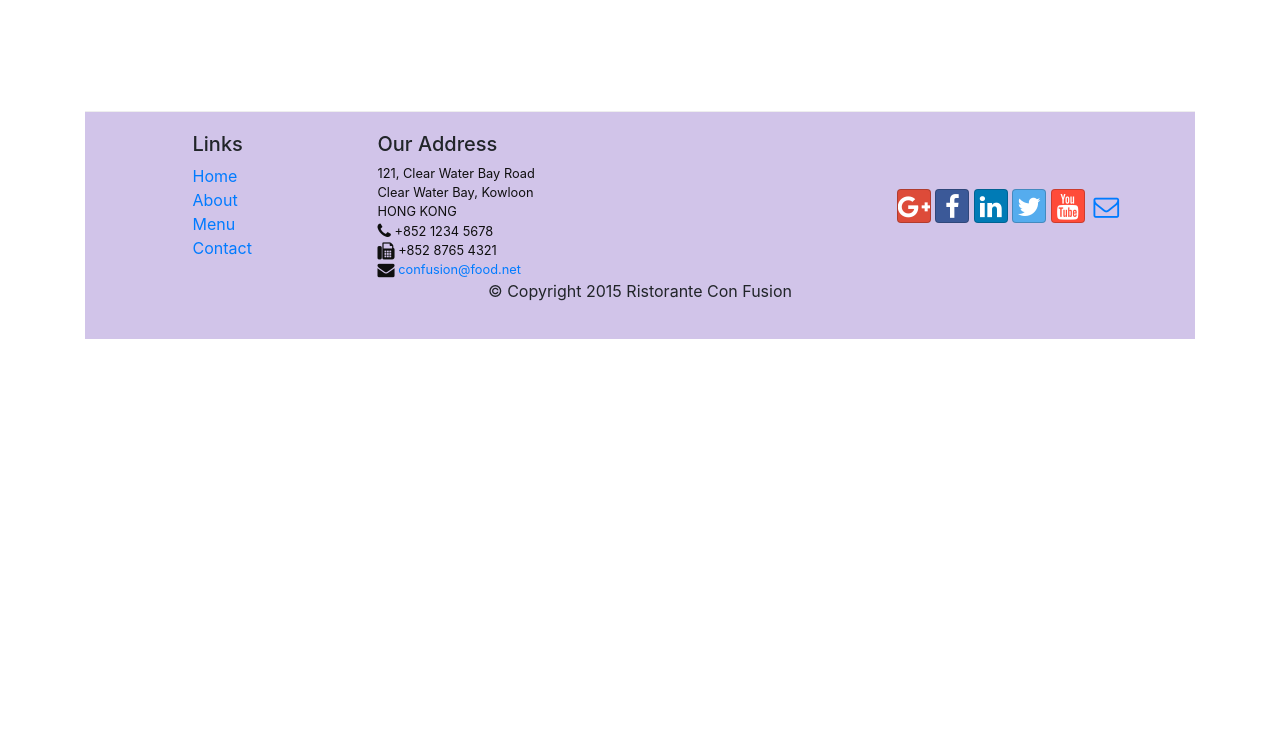
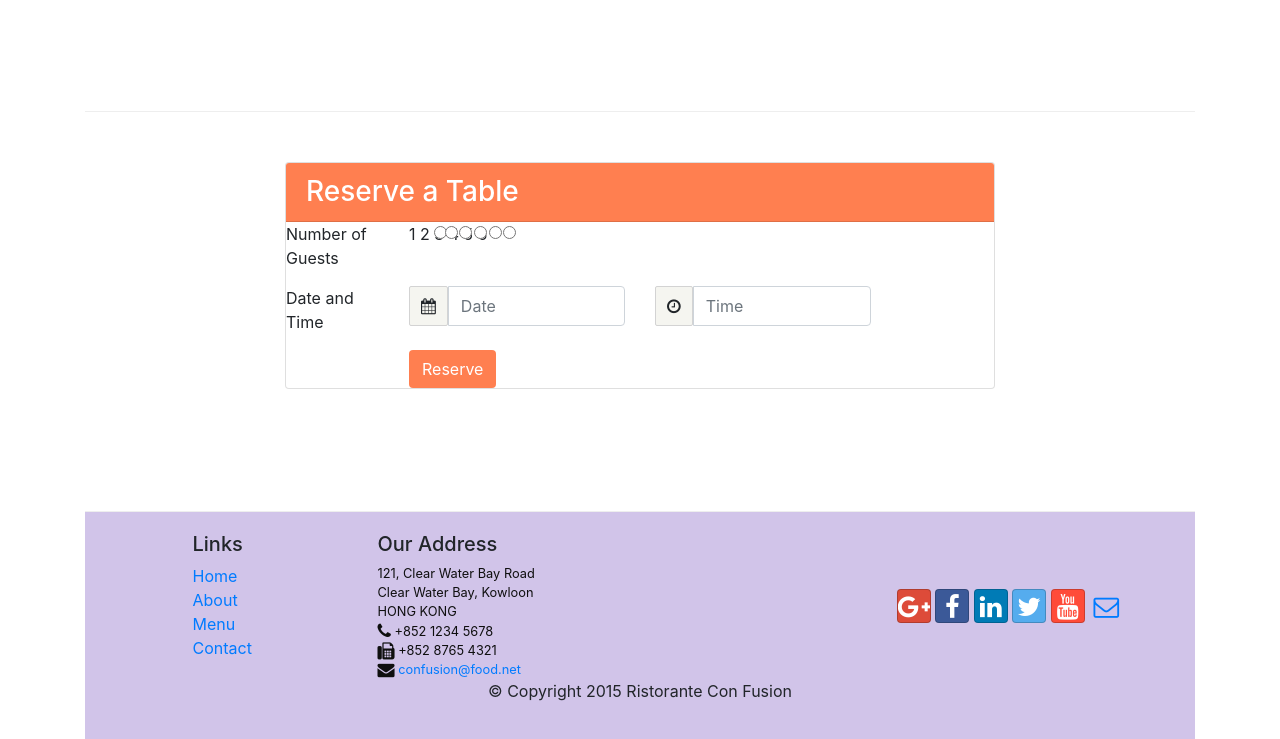
Before and after one commit to OlgaAk/crsra, a website: page index.html in a window 1280 px wide. Shown: the part 1401-2140 px from the top of the page. Before the commit the page ends 1740 px from the top, so only its background shows below. Drawn offline with nearby package versions, Linux system fonts and the light colour scheme.

Commit message:
reserve table

```diff
--- a/css/styles.css
+++ b/css/styles.css
@@ -37,3 +37,19 @@ body {
 .navbar-inverse {
     background-color: #512DA8;
 }
+
+.fa-calendar, .fa-clock-o {
+    background-color: #f5f5f0;
+    border: solid 1px lightgray;
+    padding: 11px;
+    border-radius: 2px;
+
+}
+
+input[type="radio"] {
+    margin-left: 25px;
+}
+
+#orange {
+    background-color: coral;
+}
--- a/index.html
+++ b/index.html
@@ -103,6 +103,56 @@
              </div>
      </div>
 
+
+  <div class="row row-content">
+           <div class="col-md-8 offset-md-2">
+               <div class="card">
+                    <h3 id="orange" class="card-header text-white">Reserve a Table</h3>
+                    <div class="card-block">
+                        <form>
+                            <div class="form-group row">
+                                <lable for="guestnum" class="col-md-2 col-form-lable">Number of Guests</lable>
+                                <div class="col-md-8">
+                                    <lable class="radio-inline"><input type="radio" class="form-check-input" name="guestnum" value="1">1</lable>
+                                    <lable class="radio-inline"><input type="radio" class="form-check-input" name="guestnum" value="2">2</lable>
+                                    <lable class="radio-inline"><input type="radio" class="form-check-input" name="guestnum" value="3">3</lable>
+                                    <lable class="radio-inline"><input type="radio" class="form-check-input" name="guestnum" value="4">4</lable>
+                                     <lable class="radio-inline"><input type="radio" class="form-check-input" name="guestnum" value="5">5</lable>
+                                    <lable class="radio-inline"><input type="radio" class="form-check-input" name="guestnum" value="6">6</lable>
+                                </div>
+                            </div>
+
+                            <div class="form-group row">
+                                <lable for="time" class="col-md-2 col-form-lable">Date and Time</lable>
+                                <div class="col-md-4">
+                                    <div class="input-group">
+                                        <div class="input-group-adon"> <i class="fa fa-calendar" ></i></div>
+                                        <input type="datetime" class="form-control" id="date" name="date" placeholder="Date">
+                                </div>
+                             </div>
+                                <div class="col-md-4">
+                                        <div class="input-group">
+                                             <div class="input-group-adon">  <i class="fa fa-clock-o"></i></div>
+                                            <input type="datetime" class="form-control" id="time" name="time" placeholder="Time">
+                                      </div>
+                                </div>
+                            </div>
+
+                            <div class="from-group row">
+                                <div class="offset-md-2 col-md-10">
+                                    <button type="submit" class="btn text-white" id="orange">Reserve</button>
+                                </div>
+                            </div>
+                        </form>
+                     </div>
+                  </div>
+              </div>
+       </div>
+
+
+
+
+
     <footer class="footer">
         <div class="container">
             <div class="row ">
@@ -143,6 +193,8 @@
                 </div>
            </div>
         </div>
+
+
     </footer>
 
  <script src="node_modules/jquery/dist/jquery.min.js"></script>
```
